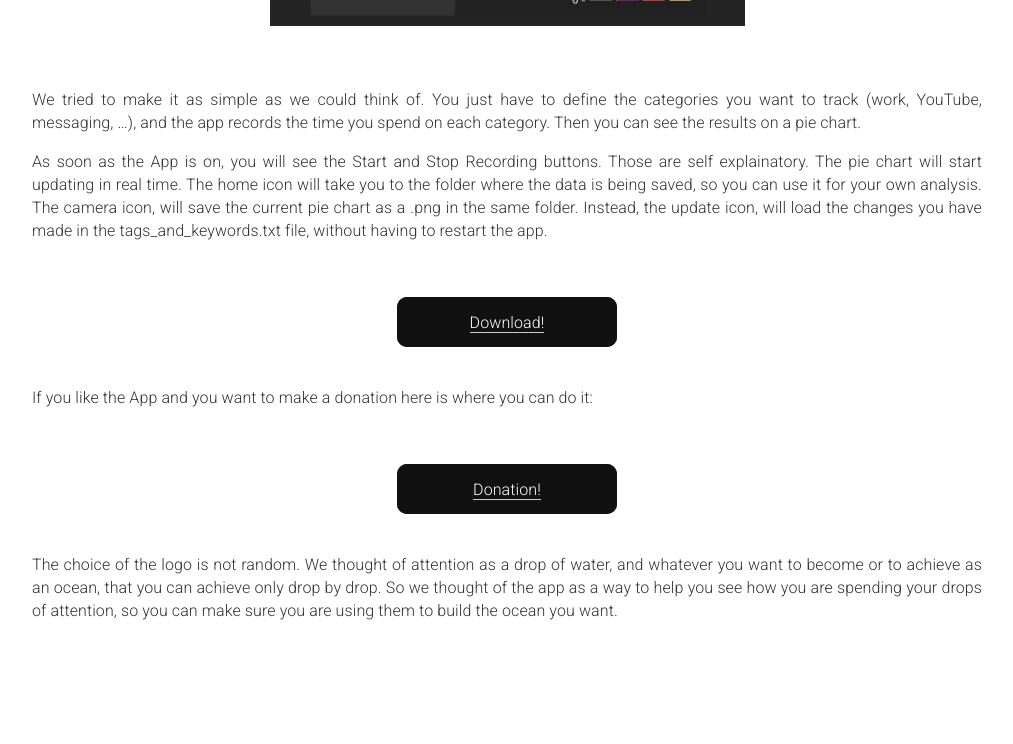
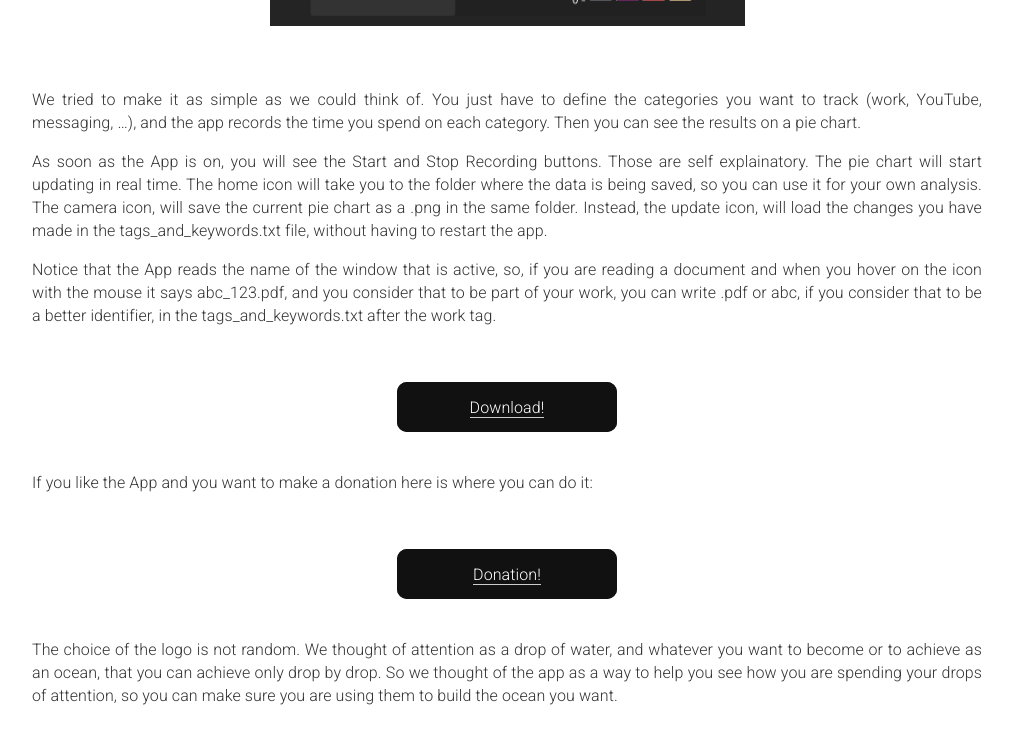
Before and after one commit to trackattapp/trackattapp, a Jekyll site: the page built from _pages/home.md, in a window 1280 px wide and 900 px high, scrolled down 766 px. Shown: the top 744 px of the window, without its empty margins (133-1146 px from the left). Built offline with Jekyll 4.4.1, drawn with Linux system fonts in a browser that asks for light colours.

Commit message:
minor changes

```diff
--- a/_pages/home.md
+++ b/_pages/home.md
@@ -48,6 +48,12 @@ saved, so you can use it for your own analysis. The camera icon, will save the c
 chart as a .png in the same folder. Instead, the update icon, will load the changes you have
 made in the tags_and_keywords.txt file, without having to restart the app.
 
+Notice that the App
+reads the name of the window that is active, so, if you are reading a document and when you hover
+on the icon with the mouse it says abc_123.pdf, and you consider that to be part of your work,
+you can write .pdf or abc, if you consider that to be a better identifier,
+in the tags_and_keywords.txt after the work tag.
+
 <br>
 
 
```
